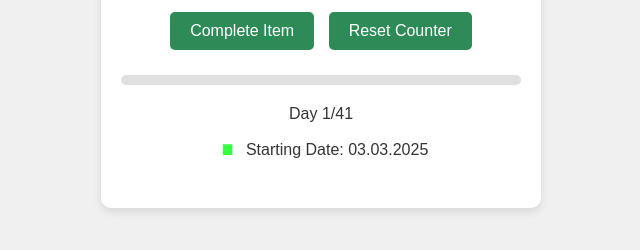
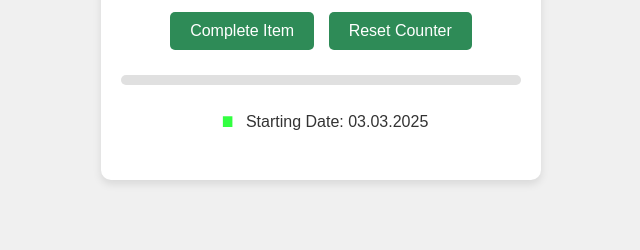
Before and after one commit to MinhajSiam/41DaysAmol, a plain HTML site: page index.html in a window 1280 px wide. Shown: the part 288-538 px from the top of the page, without its empty margins (319-959 px from the left). Drawn offline with Linux system fonts and the light colour scheme.

Commit message:
Comment out day count display in progress section

```diff
--- a/index.html
+++ b/index.html
@@ -116,7 +116,7 @@
         <div class="progress">
             <div id="progressBar"></div>
         </div>
-        <p>Day <span id="dayCount">1</span>/41</p>
+        <!-- <p>Day <span id="dayCount">1</span>/41</p> -->
         <!-- <p><i class="fa-solid fa-circle" style="color: #33ff41;"></i> Start Day: <span id="dayCount">03</span>.03.2025</p> -->
         <!-- <p><i class="fa-solid fa-circle" style="color: #33ff41;"></i> Start Day: 03.03.2025</p> -->
         <p style="margin-top: -70px;"><span style="color: #33ff41; font-size: 100px;">.</span> Starting Date: 03.03.2025
```
